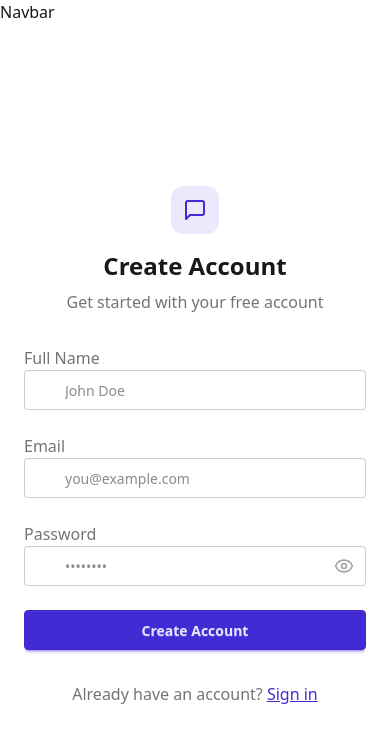
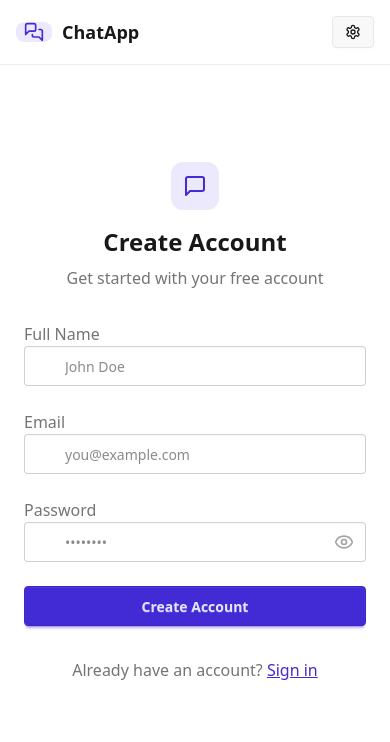
Before and after one commit to classyie/chat-frontend, a React (Vite) app: page /signup in a window 390 px wide. Shown: the top 742 px of the page. Built offline with nearby package versions, Linux system fonts and the light colour scheme; no server answers.

Commit message:
SignUp and logout set up

```diff
--- a/src/components/Navbar.jsx
+++ b/src/components/Navbar.jsx
@@ -1,9 +1,55 @@
 import React from "react";
 import { useAuthStore } from "../store/useAuthStore";
+import { Link } from "react-router-dom";
+import { LogOut, MessagesSquare, Settings } from "lucide-react";
 
 const Navbar = () => {
-//   const { authUser } = useAuthStore();
-  return <div>Navbar</div>;
+  //   const { authUser } = useAuthStore();
+  const { logout, authUser } = useAuthStore();
+
+  return (
+    <header className="bg-base-100 border-b border-base-300 fixed w-full top-0 z-40">
+      <div className="container mx-auto px-4 h-16">
+        <div className="flex justify-between items-center h-full">
+          <div className="flex items-cente gap-8r">
+            <Link
+              to="/"
+              className="flex items-center gap-2.5 hover:opacity-80 transition-all"
+            >
+              <div className="w-9 rounded-lg bg-primary/10 flex items-center justify-center">
+                <MessagesSquare className="w-5 h-5 text-primary" />
+              </div>
+              <h1 className="text-lg font-bold">ChatApp</h1>
+            </Link>
+          </div>
+          <div className="flex items-center gap-2">
+            <Link
+              to={"/settings"}
+              className="btn btn-sm gap-2 transition-colors"
+            >
+              <Settings className="w-4 h-4" />
+              <span className="hidden sm:inline">Settings</span>
+            </Link>
+            {authUser && (
+              <>
+                {" "}
+                <Link
+                  to={"/profile"}
+                  className="btn btn-sm gap-2 transition-colors"
+                >
+                  <span className="hidden sm:inline">Profile</span>
+                </Link>
+                <button className="flex gap-2 items-center" onClick={logout}>
+                  <LogOut className="size-5" />
+                  <span className="hidden sm:inline">LogOut</span>
+                </button>
+              </>
+            )}
+          </div>
+        </div>
+      </div>
+    </header>
+  );
 };
 
 export default Navbar;
--- a/src/store/useAuthStore.js
+++ b/src/store/useAuthStore.js
@@ -34,6 +34,16 @@ export const useAuthStore = create((set) => ({
         } finally {
             set({ isSigningUp: false });
         }
+    },
+
+    logout: async () =>{
+        try {
+            await axiosInstance.post("/auth/logout");
+            set({ authUser: null });
+            toast.success("Logged Out");
+        } catch (error) {
+            console.error("Error in logout", error.response.data.message);
+            toast.error("An error occurred during logout");
+        }
     }
-
 }))
```
